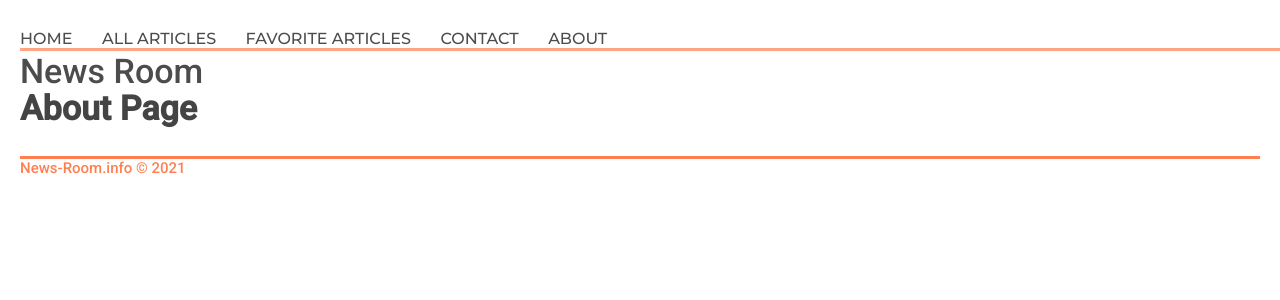
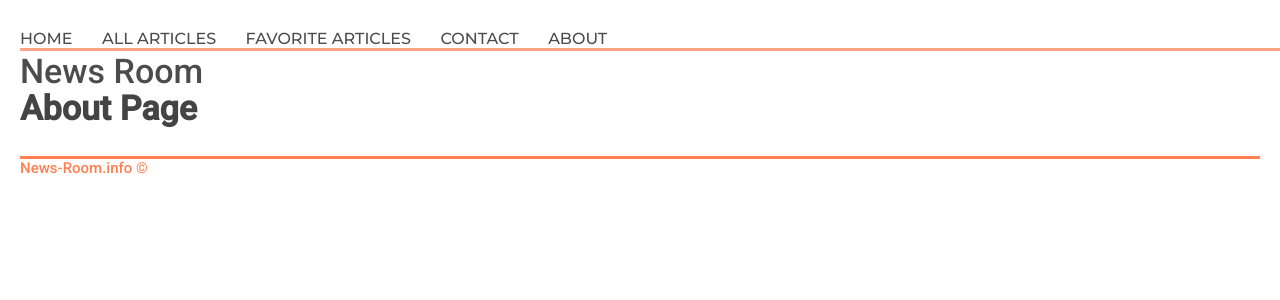
Before and after one commit to liubom/NEWS_ROOM_REACT_EXAM_2021, a React (Create React App) app: page /about in a window 1280 px wide. Shown: the top 300 px of the page. Built offline with nearby package versions, Linux system fonts and the light colour scheme; no server answers; a web font is replaced by a local one.

Commit message:
Articles Likes per User Bug Fixed...

```diff
--- a/src/components/Article/LikeArticleButton/LikeArticleButton.js
+++ b/src/components/Article/LikeArticleButton/LikeArticleButton.js
@@ -5,7 +5,7 @@ import ('./LikeArticleButton.css');
 
 const LikeArticleButton = (props) => {
 
-    const userName = 'petko';
+    const userName = 'liubo';
     localStorage.setItem('user', userName);
     const currentUser = localStorage.getItem('user');
 
@@ -18,12 +18,13 @@ const LikeArticleButton = (props) => {
         isLikedFromUser = currentLikes.findIndex(u => {
             return u.likes.includes(articleID) && u.user === currentUser;
         })
-
+    } else {
+        isLikedFromUser = -1;
     }
 
     const [state, setSate] = useState(isLikedFromUser < 0 ? {
         classN: "likeArticle",
-        buttonText: 'You like this article'
+        buttonText: 'Like this article'
     } : {classN: "likedArticle", buttonText: 'You like this article'});
 
     const likeArticle = (e) => {
--- a/src/components/Footer/Footer.js
+++ b/src/components/Footer/Footer.js
@@ -3,14 +3,15 @@ import ('./Footer.css');
 
 const Footer = () => {
 
-    const getDate = () => {
-        let now = new Date;
-        return now.getFullYear();
-    }
+    // const getDate = () => {
+    //     let now = new Date;
+    //     return now.getFullYear();
+    // }
 
     return (
         <div className='mainFooter'>
-            News-Room.info &copy; <span>{getDate()}</span>
+            News-Room.info &copy;
+            {/*<span>{getDate()}</span>*/}
         </div>
     )
 }
```
